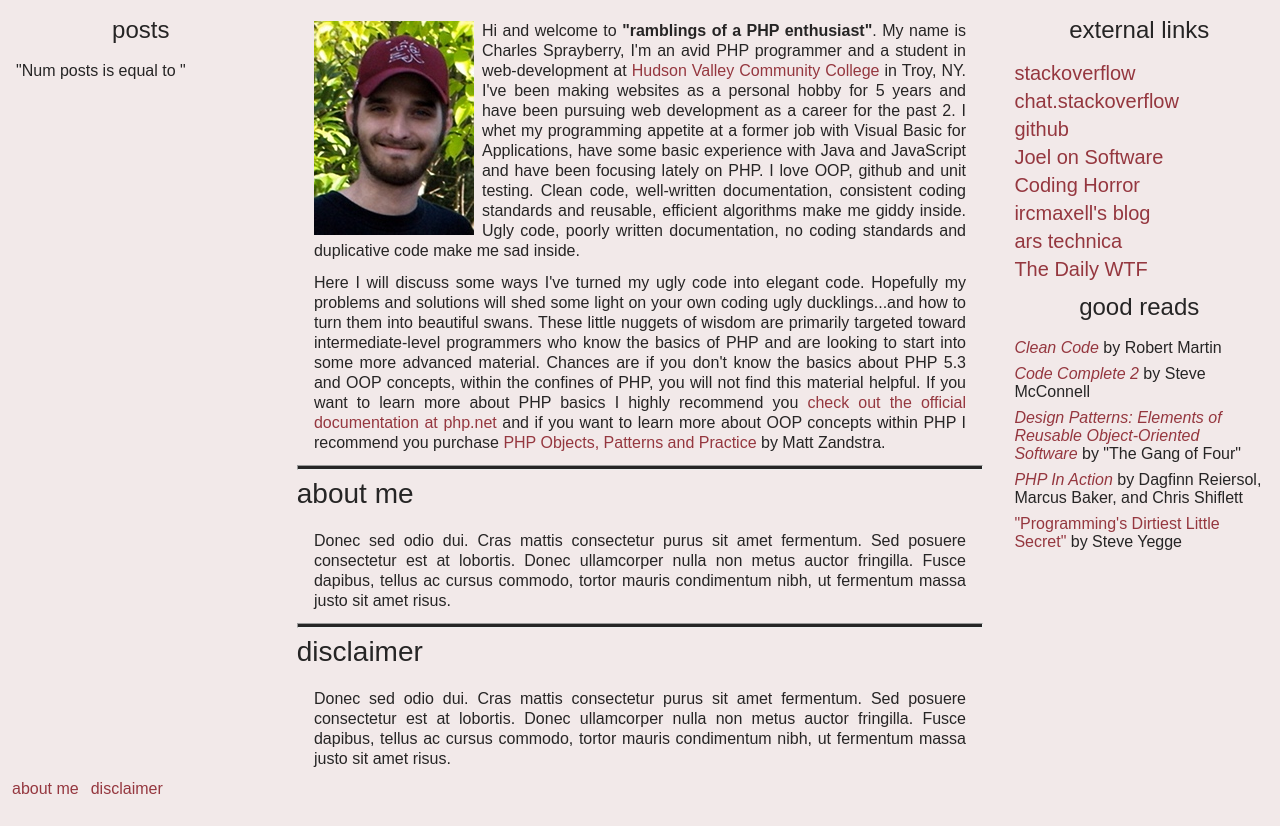
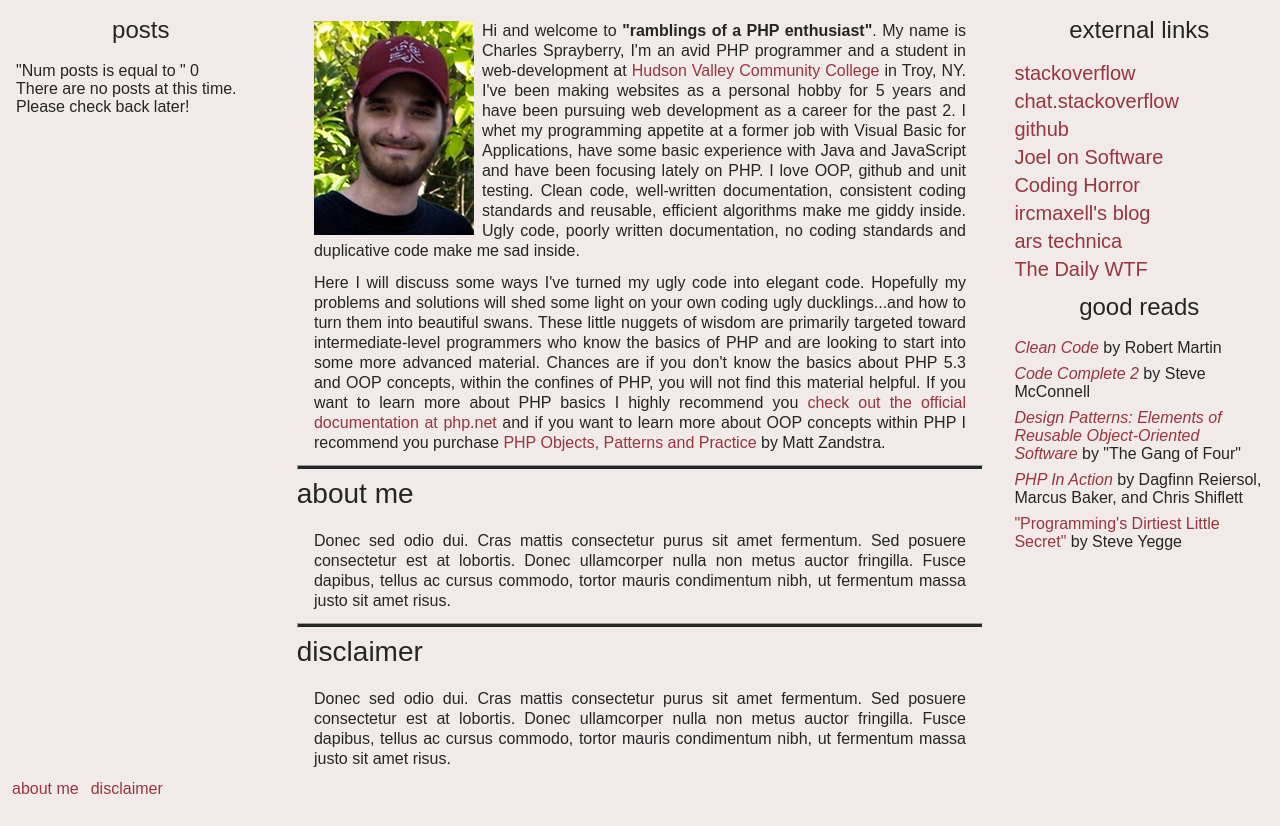
Before and after one commit to cspray/archived-blog, a Jekyll site: the page built from index.html, in a window 1280 px wide, cut to the strip 95-921 px from the top of the page. Built offline with Jekyll 4.4.1, drawn with Linux system fonts in a browser that asks for light colours.

Commit message:
UPD another attempt to get the number of posts

```diff
--- a/_layouts/default.html
+++ b/_layouts/default.html
@@ -35,7 +35,7 @@
                 	<div id="post-navigation">
 						<h3>posts</h3>
 	                    <ul class="navigation-menu vertical-list">
-	                    {% assign numposts = site.posts.count %}
+	                    {% assign numposts = site.posts.size %}
 	                    "Num posts is equal to " {{ numposts }}
 	                    {% if numposts == 0 %}
 	                    	<li>There are no posts at this time.  Please check back later!</li>
```
